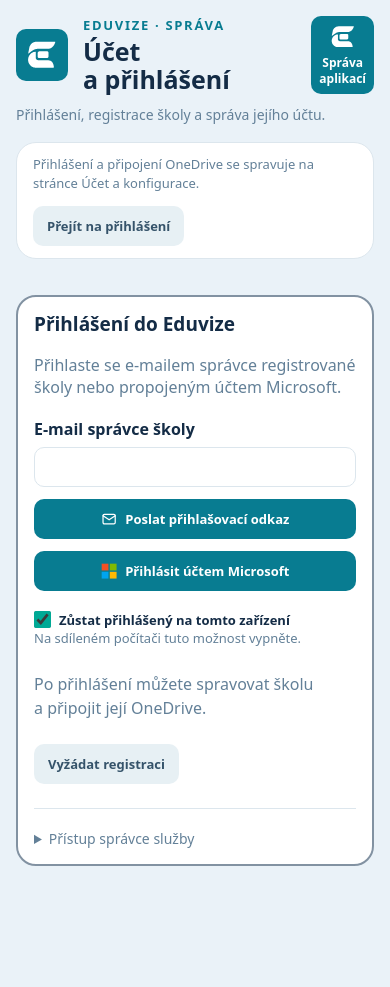
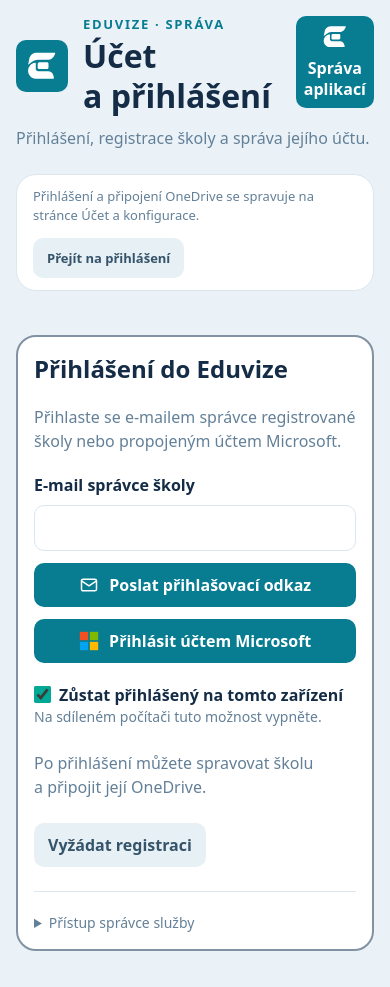
Before and after one commit to pborovicka72-dotcom/eduvize-styly, a plain HTML site: page ucet.html in a window 390 px wide. Before the commit the page ends 902 px from the top, so only its background shows below. Drawn offline with Linux system fonts and the light colour scheme; no server answers.

Commit message:
Share Overview card geometry across app editors

```diff
--- a/design-system/admin-shell.css
+++ b/design-system/admin-shell.css
@@ -4,34 +4,34 @@
 
 .ev-admin{
  margin:0;
- color:var(--ev-text);background:var(--ev-bg);font-family:var(--edu-admin-font)
+ color:var(--ev-text);background:var(--ev-bg);font-family:var(--edu-admin-font);font-size:1rem;line-height:1.5
 }
 .ev-admin .edu-admin__card{background:var(--ev-surface);border:1px solid var(--ev-border);border-radius:var(--ev-card-radius);color:var(--ev-text)}
 .ev-admin .edu-admin__card label{color:var(--ev-text)}
 /* Shared form fields: presentation belongs to Design System, not applications. */
-.ev-admin .edu-admin__card :is(button:not(.edu-search-choice):not(.edu-choice):not(.edu-item-editor__drag)){min-height:var(--ev-control-height)}
+.ev-admin .edu-admin__card :is(button:not(.edu-search-choice):not(.edu-choice):not(.edu-item-editor__drag)){min-height:max(44px,var(--ev-control-height,44px))}
 
 .ev-admin .edu-admin__card input[type=checkbox]{accent-color:var(--ev-primary)}
 .ev-admin .edu-admin__card button:not(.edu-admin__button):not(.edu-search-choice):not(.edu-choice):not(.edu-item-editor__drag){border-radius:var(--ev-control-radius);min-height:var(--ev-control-height);border:1px solid var(--ev-border);background:var(--ev-secondary);color:var(--ev-secondary-text)}
 .ev-admin .edu-admin__card button[type=submit]:not(.edu-admin__button){background:var(--ev-primary);color:var(--ev-primary-text);border-color:var(--ev-primary)}
 /* Canonical output section: identical form controls across applications. */
-.ev-admin .edu-output-section{border:1px solid var(--ev-border);background:var(--ev-surface);border-radius:var(--ev-panel-radius,20px);padding:22px}
-.ev-admin .edu-output-section .edu-output-mode-row{display:flex;flex-direction:column;gap:16px;min-width:0}
-.ev-admin .edu-output-actions{display:flex;flex-wrap:wrap;align-items:center;gap:10px;margin-top:20px}
-.ev-admin .edu-admin__card h2{font-size:clamp(19px,1.6vw,26px);line-height:1.25}
-.ev-admin .edu-admin__card h2:not(:where(.edu-admin__flow>h2)){margin:0 0 17px}
+.ev-admin .edu-output-section{border:1px solid var(--ev-border);background:var(--ev-surface);border-radius:var(--ev-panel-radius,20px);padding:24px}
+.ev-admin .edu-output-section .edu-output-mode-row{display:flex;flex-direction:column;gap:20px;min-width:0}
+.ev-admin .edu-output-actions{display:flex;flex-wrap:wrap;align-items:center;gap:12px;margin-top:24px}
+.ev-admin .edu-admin__card h2{font-size:1.5rem;line-height:1.333333}
+.ev-admin .edu-admin__card h2:not(:where(.edu-admin__flow>h2)){margin:0 0 20px}
 /* Cards with a leading application icon retain a clear icon-to-title gap. */
 .ev-admin .edu-admin__card>[data-edu-app-icon]+h2{margin-block-start:16px}
 .ev-admin .edu-admin__stack>h2{margin:0}
 .ev-admin .edu-admin__field-grid>.edu-checkbox-options{grid-column:1/-1}
 .ev-admin .edu-admin__stack{display:flex;flex-direction:column;gap:20px}
-.ev-admin .edu-admin__hint{margin:0;color:var(--ev-muted);font-size:13px;line-height:1.5}
+.ev-admin .edu-admin__hint{margin:0;color:var(--ev-muted);font-size:.875rem;line-height:1.428571}
 
 
 /* Shared responsive page frame and grouped checkbox controls. */
 .ev-admin,.ev-admin *{box-sizing:border-box}
 .ev-admin{width:100%;min-width:0;max-width:100%;overflow-x:clip}
-.ev-admin .shell{width:100%;max-width:100%;min-width:0;margin:0;padding:clamp(14px,2.2vw,36px)}
+.ev-admin .shell{width:100%;max-width:1200px;min-width:0;margin:0 auto;padding:24px}
 .ev-admin .edu-admin__card{min-width:0;max-width:100%}
 .ev-admin .edu-admin__card .edu-checkbox-group{grid-column:1/-1;display:flex;flex-direction:column;align-items:flex-start;gap:12px;min-width:0;max-width:100%;margin:0;padding:0;border:0;background:transparent}
 .ev-admin .edu-admin__card .edu-checkbox-group-title{font-size:14px;font-weight:700;line-height:1.4;color:var(--ev-text);margin:0}
@@ -43,52 +43,58 @@
 
 .edu-page-header__titles{min-width:0}
 .edu-page-header__eyebrow{margin:0;font-size:13px;line-height:1.3;font-weight:800;letter-spacing:.13em;text-transform:uppercase;color:var(--ev-primary,var(--edu-admin-primary,#087c91))}
-.edu-page-header__title{margin:3px 0 0;font-size:clamp(25px,2.4vw,40px);font-weight:700;line-height:1.12;letter-spacing:normal;color:inherit}
-.edu-page-header__description{grid-column:1/-1;margin:0;max-width:100%;font-size:14px;line-height:1.55;font-weight:400;color:var(--ev-muted,var(--edu-admin-muted,#638098));overflow-wrap:break-word}
+.edu-page-header__title{margin:3px 0 0;font-size:2rem;font-weight:700;line-height:1.25;letter-spacing:normal;color:inherit}
+.edu-page-header__description{grid-column:1/-1;margin:0;max-width:100%;font-size:1rem;line-height:1.5;font-weight:400;color:var(--ev-muted,var(--edu-admin-muted,#638098));overflow-wrap:break-word}
 
-.edu-page-header__home{grid-column:2;grid-row:1;display:inline-flex;align-items:center;justify-content:center;gap:10px;align-self:start;min-height:52px;padding:10px 14px;border-radius:var(--ev-icon-radius,10px);background:var(--ev-primary,var(--edu-admin-primary));text-decoration:none;flex-shrink:0;color:var(--ev-primary-text,var(--edu-admin-primary-text));font-size:14px;font-weight:600;line-height:1.3}
+.edu-page-header__home{grid-column:2;grid-row:1;display:inline-flex;align-items:center;justify-content:center;gap:8px;align-self:start;min-height:44px;padding:10px 14px;border-radius:var(--ev-icon-radius,10px);background:var(--ev-primary,var(--edu-admin-primary));text-decoration:none;flex-shrink:0;color:var(--ev-primary-text,var(--edu-admin-primary-text));font-size:1rem;font-weight:600;line-height:1.3}
 .edu-page-header__home img{display:block;width:32px;height:32px;object-fit:contain;flex:none}
 .edu-page-header__home span{white-space:nowrap}
-@media(max-width:480px){.edu-page-header__home{flex-direction:column;gap:5px;padding:8px;max-width:92px;font-size:12px;text-align:center}.edu-page-header__home img{width:26px;height:26px}}
-.edu-page-header__home:focus-visible{outline:2px solid var(--ev-accent,var(--edu-admin-accent));outline-offset:4px}
+@media(max-width:480px){.edu-page-header__home{flex-direction:column;gap:8px;padding:8px;font-size:1rem;text-align:center}.edu-page-header__home img{width:26px;height:26px}.edu-page-header__home span{white-space:normal}}
+.edu-page-header__home:focus-visible{outline:2px solid var(--ev-accent,var(--edu-admin-accent));outline-offset:2px}
 
 /* Canonical administration page geometry. Header spacing and outer gutters
    belong here, not in individual applications. */
-.edu-admin-page{box-sizing:border-box;width:100%;max-width:100%;min-width:0;margin:0 auto;padding:clamp(16px,2.2vw,36px);display:flex;flex-direction:column;gap:20px}
+.edu-admin-page{box-sizing:border-box;width:100%;max-width:1200px;min-width:0;margin:0 auto;padding:24px;display:flex;flex-direction:column;gap:24px}
 .edu-admin-page>.edu-page-header{flex:0 0 auto;margin:0}
 .edu-admin-page>:not(.edu-page-header){min-width:0;margin-top:0;margin-bottom:0}
-@media(max-width:600px){.edu-admin-page{padding:16px;gap:16px}}
+@media(max-width:767px){.edu-admin-page{padding:16px;gap:24px}.ev-admin .shell,.ev-admin .edu-output-section{padding:16px}.ev-admin .edu-admin-page .edu-output-type{width:100%}}
 
 /* Specificity for existing application shell containers. */
-.ev-admin .shell.edu-admin-page,.ev-admin .wrap.edu-admin-page,.edu-admin .edu-admin-page{width:100%;max-width:100%;margin:0 auto;padding:clamp(16px,2.2vw,36px);display:flex;flex-direction:column;gap:20px}
-@media(max-width:600px){.ev-admin .shell.edu-admin-page,.ev-admin .wrap.edu-admin-page,.edu-admin .edu-admin-page{padding:16px;gap:16px}}
+.ev-admin .shell.edu-admin-page,.ev-admin .wrap.edu-admin-page,.edu-admin .edu-admin-page{width:100%;max-width:1200px;margin:0 auto;padding:24px;display:flex;flex-direction:column;gap:24px}
+@media(max-width:767px){.ev-admin .shell.edu-admin-page,.ev-admin .wrap.edu-admin-page,.edu-admin .edu-admin-page{padding:16px;gap:24px}}
 
 /* One canonical field contract for all admin labels and controls. */
-.ev-admin :is(.edu-admin__card label:not(.edu-choice):not(.edu-item-editor__drag):not(.edu-admin__checkbox):not(:has(>input[type=checkbox])):not(:has(>input[type=radio])),.edu-admin__field,.edu-output-type){display:flex;flex-direction:column;gap:7px;min-width:0;color:var(--ev-text);font-weight:700}
-.ev-admin :is(.edu-admin__card,.edu-admin__field,.edu-output-type) :is(input:not([type=checkbox]):not([type=radio]):not([type=file]),select,textarea){box-sizing:border-box;display:block;width:100%;min-width:0;height:var(--ev-control-height);min-height:var(--ev-control-height);padding:7px 11px;border:1px solid var(--ev-border);border-radius:var(--ev-field-radius,10px);background:var(--ev-surface);color:var(--ev-text);font:inherit;font-weight:400;appearance:auto}
+.ev-admin :is(.edu-admin__card label:not(.edu-choice):not(.edu-item-editor__drag):not(.edu-admin__checkbox):not(:has(>input[type=checkbox])):not(:has(>input[type=radio])),.edu-admin__field,.edu-output-type){display:flex;flex-direction:column;gap:8px;min-width:0;color:var(--ev-text);font-weight:700}
+.ev-admin :is(.edu-admin__card,.edu-admin__field,.edu-output-type) :is(input:not([type=checkbox]):not([type=radio]):not([type=file]),select,textarea){box-sizing:border-box;display:block;width:var(--edu-admin-field-width,480px);max-width:100%;min-width:0;height:auto;min-height:max(44px,var(--ev-control-height));padding:10px 12px;border:1px solid var(--ev-border);border-radius:var(--ev-field-radius,10px);background:var(--ev-surface);color:var(--ev-text);font:inherit;font-weight:400;appearance:auto}
+.ev-admin :is(.edu-admin__card,.edu-admin__field,.edu-output-type) select:not([type=checkbox]):not([type=radio]):not([type=file]){--edu-admin-field-width:320px;height:max(44px,var(--ev-control-height,44px))}
+.ev-admin :is(.edu-admin__card,.edu-admin__field) input[type=number]{--edu-admin-field-width:120px}
+.ev-admin :is(.edu-admin__card,.edu-admin__field) input[type=url],.ev-admin :is(.edu-admin__card,.edu-admin__field) textarea{--edu-admin-field-width:640px}
+@media(max-width:767px){.ev-admin :is(.edu-admin__card,.edu-admin__field,.edu-output-type) :is(input:not([type=checkbox]):not([type=radio]):not([type=file]):not([type=number]):not([type=color]),select,textarea){--edu-admin-field-width:100%}.ev-admin .edu-output-type{width:100%}}
+
 .ev-admin :is(.edu-admin__card,.edu-admin__field,.edu-output-type) :is(input,select,textarea):focus-visible{outline:2px solid var(--ev-accent);outline-offset:2px}
-.ev-admin .edu-output-type{max-width:340px}
+.ev-admin .edu-output-type{width:320px;max-width:100%}
 
+.ev-admin :is(.edu-admin__card,.edu-admin__field) input[type=color]{--edu-admin-field-width:44px;min-height:44px;padding:0}
 /* Textarea is the multiline variant of the canonical text field. */
-.ev-admin .edu-admin__field textarea,.ev-admin .edu-admin__card textarea{height:auto;min-height:calc(var(--ev-control-height)*2);resize:vertical}
+.ev-admin :is(.edu-admin__card,.edu-admin__field,.edu-output-type) textarea:not([type=checkbox]):not([type=radio]):not([type=file]){height:auto;min-height:132px;resize:vertical}
 /* One checkbox treatment across all admin cards and standalone groups. */
 .ev-admin .edu-checkbox-options{display:flex;align-items:center;flex-wrap:wrap;gap:12px 22px}
-.ev-admin .edu-checkbox-options label,.ev-admin label.edu-admin__checkbox{display:inline-flex;flex-direction:row;align-items:center;gap:8px;width:auto;font-size:13px;font-weight:600}
+.ev-admin .edu-checkbox-options label,.ev-admin label.edu-admin__checkbox{display:inline-flex;flex-direction:row;align-items:center;gap:8px;width:auto;font-size:1rem;line-height:1.5;font-weight:600}
 .ev-admin .edu-checkbox-options input[type=checkbox],.ev-admin .edu-admin__checkbox input[type=checkbox]{width:17px;height:17px;min-height:0;accent-color:var(--ev-accent)}
 
 /* Checkbox/radio labels are horizontal, including labels nested in field grids. */
 .ev-admin .edu-admin__card label:has(>input:is([type=checkbox],[type=radio])){display:flex;flex-direction:row;align-items:center;justify-content:flex-start;gap:8px;min-width:0}
 .ev-admin .edu-admin__card label>input:is([type=checkbox],[type=radio]){flex:0 0 auto;width:17px;height:17px;min-height:0;margin:0;accent-color:var(--ev-accent)}
 /* Native action buttons use the same bold typography as the button component. */
-.ev-admin .edu-admin__card button:not(.edu-search-choice):not(.edu-choice):not(.edu-item-editor__drag):not(.ev-app-tile){font-family:var(--edu-admin-font);font-size:13px;font-weight:700}
+.ev-admin .edu-admin__card button:not(.edu-search-choice):not(.edu-choice):not(.edu-item-editor__drag):not(.ev-app-tile){font-family:var(--edu-admin-font);font-size:1rem;line-height:1.5;font-weight:700}
 
 /* Separate checkbox sections from preceding fields or explanatory text. */
 .ev-admin .edu-admin__card :is(.edu-admin__field-grid,.preview-form-grid,.edu-admin__field,p)+.edu-checkbox-options:not(:where(.edu-admin__flow>*,.edu-admin__disclosure-body>*)){margin-block-start:16px}
 .ev-admin .edu-admin__card :is(p,.edu-admin__hint,.edu-checkbox-group-title)+:is(.edu-checkbox-options,label.edu-admin__checkbox):not(:where(.edu-admin__flow>*,.edu-admin__disclosure-body>*)){margin-block-start:12px}
 
 /* Shared section rhythm: explanations and status text stay clear of action rows. */
-.ev-admin :is(.edu-admin__card,.edu-output-section) :is(.edu-admin__actions,.edu-output-actions,.actions)+:is(p,.help,.edu-admin__hint):not(:where(.edu-admin__flow>*,.edu-admin__disclosure-body>*)){margin-block-start:16px}
-.ev-admin .edu-output-section>.edu-output-actions~:is(p,.edu-admin__hint):not(:empty){margin-block-start:16px;margin-block-end:0}
+.ev-admin :is(.edu-admin__card,.edu-output-section) :is(.edu-admin__actions,.edu-output-actions,.actions)+:is(p,.help,.edu-admin__hint):not(:where(.edu-admin__flow>*,.edu-admin__disclosure-body>*)){margin-block-start:12px}
+.ev-admin .edu-output-section>.edu-output-actions~:is(p,.edu-admin__hint):not(:empty){margin-block-start:12px;margin-block-end:0}
 .ev-admin .edu-output-section>.edu-admin__hint:empty{display:none}
 
 /* Vertical rhythm is a shared contract, including nested forms and status hints. */
@@ -99,5 +105,23 @@
 .ev-admin .edu-admin__flow>[role=status]:empty{display:none}
 .ev-admin .edu-admin__card :is(p,.edu-admin__hint)+:is(form,.edu-admin__field,.edu-admin__field-grid,.edu-admin__actions):not(:where(.edu-admin__flow>*,.edu-admin__disclosure-body>*)){margin-block-start:var(--edu-admin-flow-gap)}
 .ev-admin .edu-admin__card :is(button,.edu-admin__button)+:is(p,.edu-admin__hint):not(:where(.edu-admin__flow>*,.edu-admin__disclosure-body>*)){margin-block-start:var(--edu-admin-related-gap)}
-.ev-admin .edu-admin__card :is(.edu-admin__field-grid,.edu-admin__control-row)+:is(button,.edu-admin__button):not(:where(.edu-admin__flow>*,.edu-admin__disclosure-body>*)){margin-block-start:var(--edu-admin-flow-gap)}
+.ev-admin .edu-admin__card :is(.edu-admin__field-grid,.edu-admin__control-row)+:is(button,.edu-admin__button):not(:where(.edu-admin__flow>*,.edu-admin__disclosure-body>*)){margin-block-start:24px}
 .ev-admin .edu-admin__card h3+:is(form,.edu-admin__field,.edu-admin__control-row):not(:where(.edu-admin__flow>*,.edu-admin__disclosure-body>*)){margin-block-start:var(--edu-admin-flow-gap)}
+
+/* The Overview card is the geometry contract for every application editor.
+   Colors and corner radius still follow the selected school theme. */
+.ev-admin .edu-admin-page :is(.edu-admin__card,.edu-output-section,section.panel:not(.edu-admin__card)){
+  min-width:0;
+  padding:24px;
+  border:1px solid var(--ev-border);
+  border-radius:var(--ev-card-radius);
+  background:var(--ev-surface);
+  box-shadow:none;
+}
+.ev-admin .edu-admin-page > :is(.edu-admin__card,.edu-output-section,section.panel),
+.ev-admin .edu-admin-page > :is(.day-admin-grid,.edu-admin__grid) > :is(.edu-admin__card,.edu-output-section,section.panel){
+  margin-block:0;
+}
+@media(max-width:767px){
+  .ev-admin .edu-admin-page :is(.edu-admin__card,.edu-output-section,section.panel:not(.edu-admin__card)){padding:16px}
+}
```
